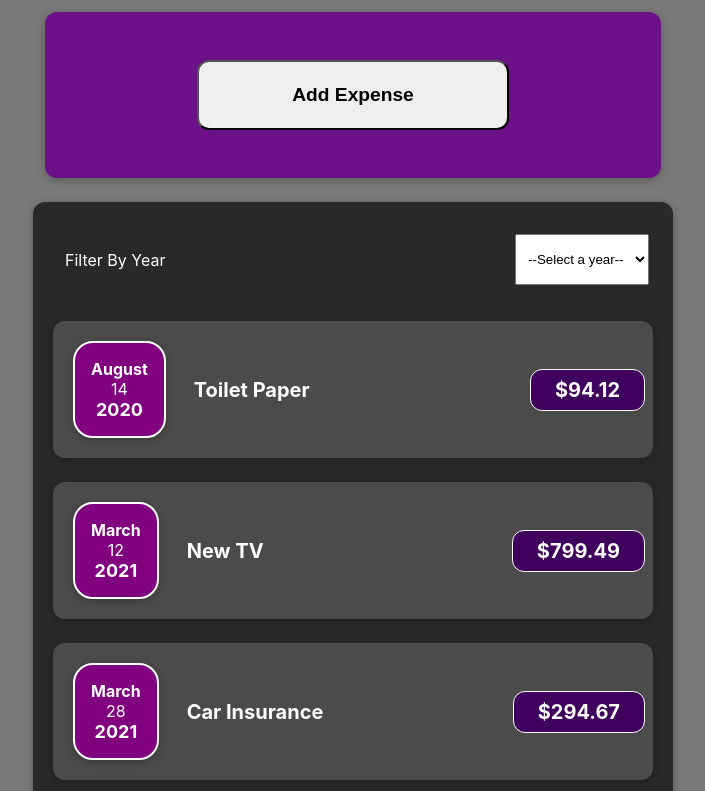
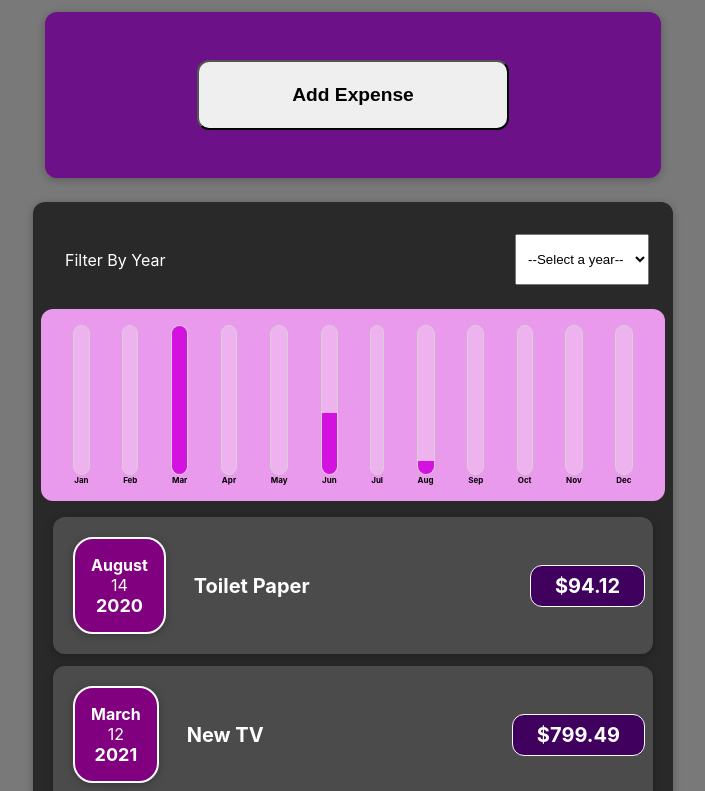
Before and after one commit to Niloy28/expense-tracker, a React (Create React App) app: page / in a window 1280 px wide. Shown: the top 791 px of the page, without its empty margins (287-992 px from the left). Built offline with nearby package versions, Linux system fonts and the light colour scheme.

Commit message:
Added Chart to display expense ratio per month.

```diff
--- a/src/App.tsx
+++ b/src/App.tsx
@@ -1,4 +1,6 @@
 import { useState } from "react";
+import { v4 as uuidv4 } from "uuid";
+
 import Expenses from "./components/Expenses";
 import NewExpense from "./components/NewExpense";
 import Expense from "./types/ExpensesProps";
@@ -7,25 +9,25 @@ import "./App.css";
 
 const DUMMY_EXPENSES = [
 	{
-		id: "e1",
+		id: uuidv4(),
 		title: "Toilet Paper",
 		amount: 94.12,
 		date: new Date(2020, 7, 14),
 	},
 	{
-		id: "e2",
+		id: uuidv4(),
 		title: "New TV",
 		amount: 799.49,
 		date: new Date(2021, 2, 12),
 	},
 	{
-		id: "e3",
+		id: uuidv4(),
 		title: "Car Insurance",
 		amount: 294.67,
 		date: new Date(2021, 2, 28),
 	},
 	{
-		id: "e4",
+		id: uuidv4(),
 		title: "New Desk (Wooden)",
 		amount: 450,
 		date: new Date(2021, 5, 12),
--- /dev/null
+++ b/src/components/Chart.tsx
@@ -0,0 +1,25 @@
+import ChartBar from "./ChartBar";
+import ChartBarDataPoint from "../types/ChartBarDataPoint";
+
+import "../styles/Chart.css";
+
+const Chart: React.FC<{ dataPoints: ChartBarDataPoint[] }> = (props) => {
+	const dataPointValues = props.dataPoints.map((dataPoint) => dataPoint.value);
+	const maxValue = Math.max(...dataPointValues);
+
+	return (
+		<div className="chart">
+			{props.dataPoints.map((dataPoint) => (
+				<ChartBar
+					key={dataPoint.id}
+					id={dataPoint.id}
+					label={dataPoint.label}
+					value={dataPoint.value}
+					maxValue={maxValue}
+				/>
+			))}
+		</div>
+	);
+};
+
+export default Chart;
--- /dev/null
+++ b/src/components/ChartBar.tsx
@@ -0,0 +1,26 @@
+import ChartBarProps from "../types/ChartBarProps";
+
+import "../styles/ChartBar.css";
+
+const ChartBar: React.FC<ChartBarProps> = (props) => {
+	let barFillHeight = "0%";
+
+	if (props.maxValue > 0) {
+		barFillHeight = Math.round((props.value / props.maxValue) * 100) + "%";
+	}
+
+	return (
+		<div className="chart-bar">
+			<div className="chart-bar__inner">
+				{/* TODO: Fix transition animation */}
+				<div
+					className="chart-bar__fill"
+					style={{ height: barFillHeight }}
+				></div>
+			</div>
+			<div className="chart-bar__label">{props.label}</div>
+		</div>
+	);
+};
+
+export default ChartBar;
--- /dev/null
+++ b/src/components/ExpenseList.tsx
@@ -0,0 +1,35 @@
+import Card from "./Card";
+import Expense from "../types/ExpensesProps";
+import ExpenseItem from "./ExpenseItem";
+
+import "../styles/ExpenseList.css";
+
+const ExpenseList: React.FC<{ filteredExpenses: Expense[] }> = (props) => {
+	if (props.filteredExpenses.length === 0) {
+		return (
+			<Card>
+				<p className="no-expense">No expenses found.</p>
+			</Card>
+		);
+	}
+
+	return (
+		<div>
+			<ul className="expense-list">
+				{props.filteredExpenses.map((filteredExpense) => (
+					<li key={filteredExpense.id}>
+						<ExpenseItem
+							key={filteredExpense.id}
+							id={filteredExpense.id}
+							title={filteredExpense.title}
+							amount={filteredExpense.amount}
+							date={filteredExpense.date}
+						/>
+					</li>
+				))}
+			</ul>
+		</div>
+	);
+};
+
+export default ExpenseList;
--- a/src/components/Expenses.tsx
+++ b/src/components/Expenses.tsx
@@ -1,8 +1,10 @@
 import { useState } from "react";
+
 import Card from "./Card";
-import ExpenseItem from "./ExpenseItem";
 import ExpenseFilter from "./ExpenseFilter";
 import Expense from "../types/ExpensesProps";
+import ExpensesChart from "./ExpensesChart";
+import ExpenseList from "./ExpenseList";
 
 import "../styles/Expenses.css";
 
@@ -13,40 +15,18 @@ const Expenses: React.FC<{ expenses: Expense[] }> = (props) => {
 		setYearFilter(yearFilter);
 	};
 
-	const generateExpenseItemListHandler = (expenses: Expense[]) => {
-		return expenses.map((expense) => (
-			<ExpenseItem
-				id={expense.id}
-				title={expense.title}
-				amount={expense.amount}
-				date={expense.date}
-			/>
-		));
-	};
-
-	let displayedExpenses: JSX.Element | JSX.Element[];
-
-	if (yearFilter.length === 0) {
-		displayedExpenses = generateExpenseItemListHandler(props.expenses);
-	} else {
-		const filteredExpenses = props.expenses.filter(
-			(expense) => expense.date.getFullYear() === parseInt(yearFilter)
-		);
-
-		displayedExpenses =
-			filteredExpenses.length === 0 ? (
-				<Card>
-					<p className="no-expense">No expenses found.</p>
-				</Card>
-			) : (
-				generateExpenseItemListHandler(filteredExpenses)
-			);
-	}
+	const filteredExpenses =
+		yearFilter.length === 0
+			? props.expenses
+			: props.expenses.filter(
+					(expense) => expense.date.getFullYear() === parseInt(yearFilter)
+			  );
 
 	return (
 		<Card className="expenses-wrapper">
 			<ExpenseFilter onYearFilterChange={yearFilterChangeHandler} />
-			{displayedExpenses}
+			<ExpensesChart expenses={filteredExpenses} />
+			<ExpenseList filteredExpenses={filteredExpenses} />
 		</Card>
 	);
 };
--- /dev/null
+++ b/src/components/ExpensesChart.tsx
@@ -0,0 +1,78 @@
+import { v4 as uuidv4 } from "uuid";
+
+import Chart from "./Chart";
+import Expense from "../types/ExpensesProps";
+import ChartBarDataPoint from "../types/ChartBarDataPoint";
+
+const ExpensesChart: React.FC<{ expenses: Expense[] }> = (props) => {
+	const dataPoints: ChartBarDataPoint[] = [
+		{
+			id: uuidv4(),
+			label: "Jan",
+			value: 0,
+		},
+		{
+			id: uuidv4(),
+			label: "Feb",
+			value: 0,
+		},
+		{
+			id: uuidv4(),
+			label: "Mar",
+			value: 0,
+		},
+		{
+			id: uuidv4(),
+			label: "Apr",
+			value: 0,
+		},
+		{
+			id: uuidv4(),
+			label: "May",
+			value: 0,
+		},
+		{
+			id: uuidv4(),
+			label: "Jun",
+			value: 0,
+		},
+		{
+			id: uuidv4(),
+			label: "Jul",
+			value: 0,
+		},
+		{
+			id: uuidv4(),
+			label: "Aug",
+			value: 0,
+		},
+		{
+			id: uuidv4(),
+			label: "Sep",
+			value: 0,
+		},
+		{
+			id: uuidv4(),
+			label: "Oct",
+			value: 0,
+		},
+		{
+			id: uuidv4(),
+			label: "Nov",
+			value: 0,
+		},
+		{
+			id: uuidv4(),
+			label: "Dec",
+			value: 0,
+		},
+	];
+
+	for (const expense of props.expenses) {
+		dataPoints[expense.date.getMonth()].value += expense.amount;
+	}
+
+	return <Chart dataPoints={dataPoints} />;
+};
+
+export default ExpensesChart;
--- /dev/null
+++ b/src/styles/Chart.css
@@ -0,0 +1,9 @@
+.chart {
+	padding: 1rem;
+	background-color: rgb(234, 154, 236);
+	border-radius: 12px;
+	display: flex;
+	flex-direction: row;
+	justify-content: space-around;
+	height: 10rem;
+}
--- /dev/null
+++ b/src/styles/ChartBar.css
@@ -0,0 +1,30 @@
+.chart-bar {
+	height: 100%;
+	display: flex;
+	flex-direction: column;
+	align-items: center;
+}
+
+.chart-bar__inner {
+	height: 100%;
+	width: 100%;
+	display: flex;
+	flex-direction: column;
+	justify-content: flex-end;
+	border: 1px solid lightgrey;
+	border-radius: 12px;
+	overflow: hidden;
+	background-color: rgb(238, 178, 238);
+}
+
+.chart-bar__fill {
+	background-color: #d312e0;
+	width: 100%;
+	transition: all 0.3s ease-out;
+}
+
+.chart-bar__label {
+	font-weight: bold;
+	font-size: 0.5rem;
+	text-align: center;
+}
--- /dev/null
+++ b/src/styles/ExpenseList.css
@@ -0,0 +1,10 @@
+.expense-list {
+	list-style: none;
+	padding: 0;
+}
+
+.no-expense {
+	color: white;
+	font-size: large;
+	font-weight: bold;
+}
--- /dev/null
+++ b/src/types/ChartBarDataPoint.ts
@@ -0,0 +1,7 @@
+interface ChartBarDataPoint {
+	id: string;
+	value: number;
+	label: string;
+}
+
+export default ChartBarDataPoint;
--- /dev/null
+++ b/src/types/ChartBarProps.ts
@@ -0,0 +1,8 @@
+interface ChartBarProps {
+	id: string;
+	value: number;
+	maxValue: number;
+	label: string;
+}
+
+export default ChartBarProps;
```
